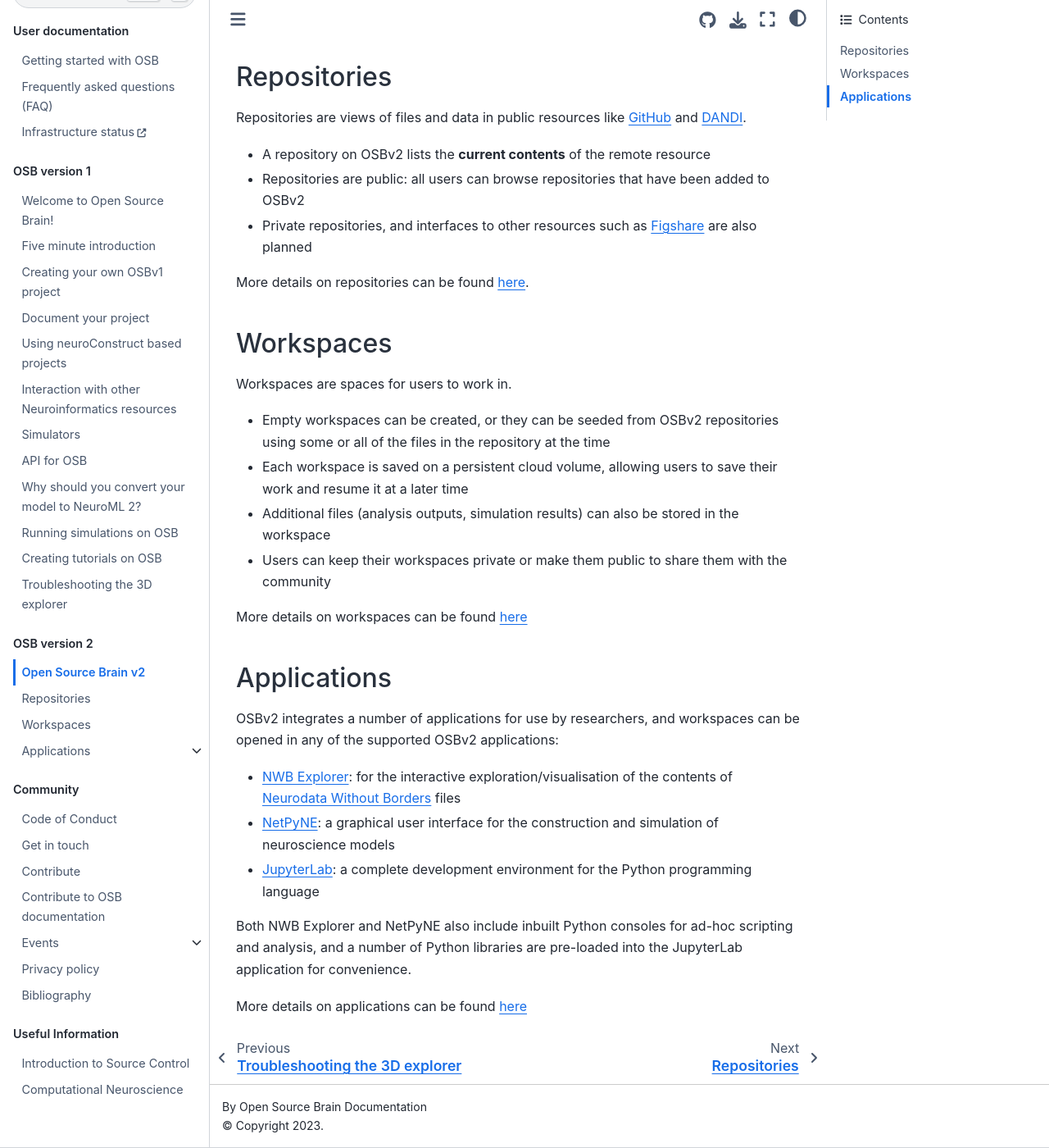
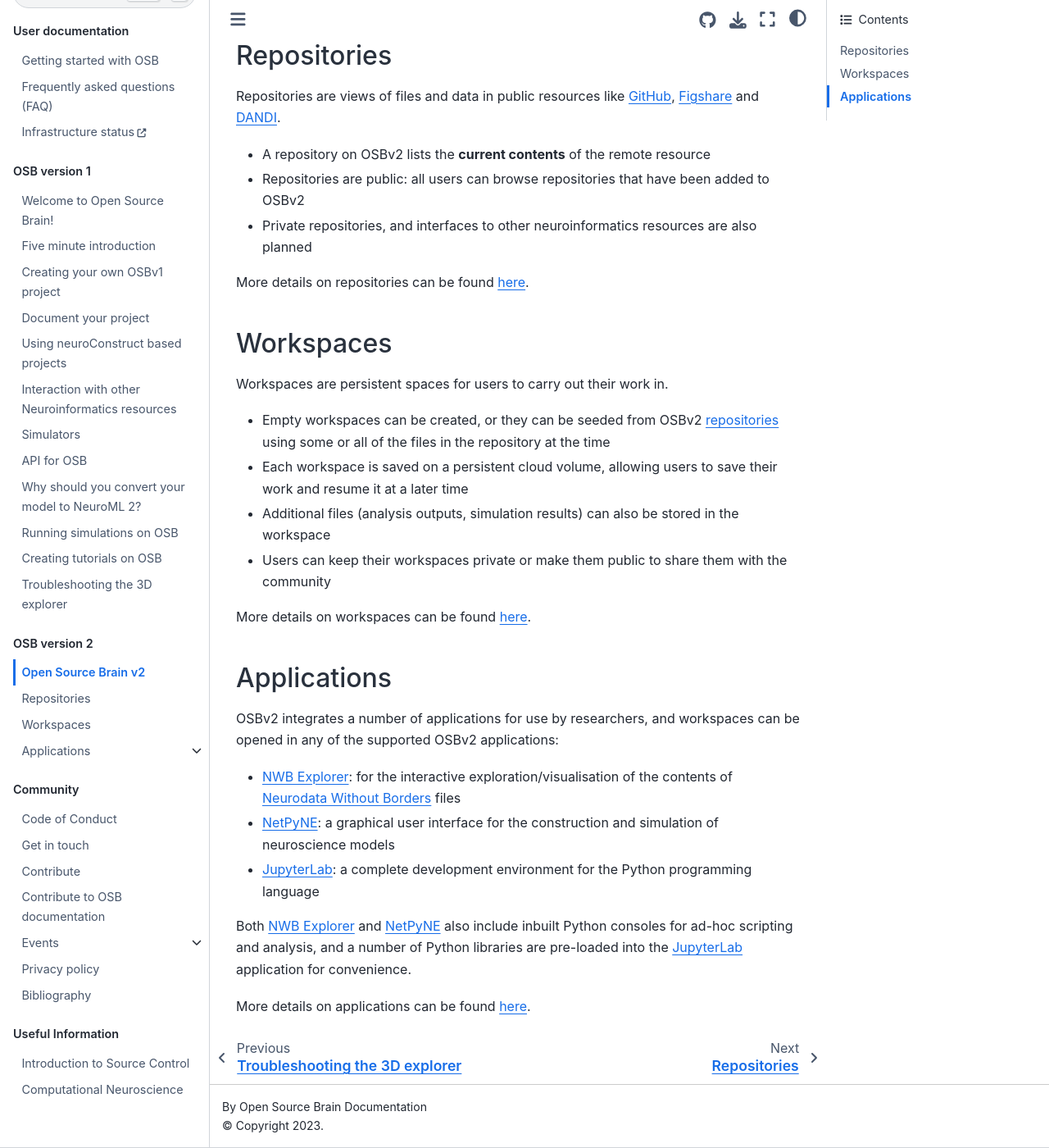
Before and after one commit to OpenSourceBrain/Documentation, a Jupyter Book: the page built from source/OSBv2/Overview.md, in a window 1280 px wide and 1400 px high, scrolled down 1029 px. Shown: the whole window at 82% size. Built offline with Jupyter Book 1.0.4 settings and Sphinx 7.4.7 and the Sphinx Book theme 1.1.4, drawn with Linux system fonts in a browser that asks for light colours; some of the changed text lies outside the part shown.

```diff
--- a/source/OSBv2/Overview.md
+++ b/source/OSBv2/Overview.md
@@ -22,35 +22,35 @@ Relationship between Repositories, Workspaces and Applications on OSBv2.
 (repositories)=
 ## Repositories
 
-Repositories are views of files and data in public resources like [GitHub](https://github.com) and [DANDI](https://gui.dandiarchive.org).
+Repositories are views of files and data in public resources like [GitHub](https://github.com), [Figshare](https://figshare.com) and [DANDI](https://gui.dandiarchive.org).
 
 - A repository on OSBv2 lists the **current contents** of the remote resource
 - Repositories are public: all users can browse repositories that have been added to OSBv2
-- Private repositories, and interfaces to other resources such as [Figshare](https://figshare.com/) are also planned
+- Private repositories, and interfaces to other neuroinformatics resources are also planned
 
 More details on repositories can be found {ref}`here <osbv2:repositories>`.
 
 (workspaces)=
 ## Workspaces
 
-Workspaces are spaces for users to work in.
+Workspaces are persistent spaces for users to carry out their work in.
 
-- Empty workspaces can be created, or they can be seeded from OSBv2 repositories using some or all of the files in the repository at the time
+- Empty workspaces can be created, or they can be seeded from OSBv2 {ref}`repositories <osbv2:repositories>` using some or all of the files in the repository at the time
 - Each workspace is saved on a persistent cloud volume, allowing users to save their work and resume it at a later time
 - Additional files (analysis outputs, simulation results) can also be stored in the workspace
 - Users can keep their workspaces private or make them public to share them with the community
 
-More details on workspaces can be found {ref}`here <osbv2:workspaces>`
+More details on workspaces can be found {ref}`here <osbv2:workspaces>`.
 
 (applications)=
 ## Applications
 
 OSBv2 integrates a number of applications for use by researchers, and workspaces can be opened in any of the supported OSBv2 applications:
 
-- [NWB Explorer](https://nwbexplorer.opensourcebrain.org): for the interactive exploration/visualisation of the contents of [Neurodata Without Borders](https://nwb.org) files
-- [NetPyNE](https://netpyne.org): a graphical user interface for the construction and simulation of neuroscience models
-- [JupyterLab](https://jupyterlab.readthedocs.io/en/latest/): a complete development environment for the Python programming language
+- {ref}`NWB Explorer <osbv2:applications:nwbe>`: for the interactive exploration/visualisation of the contents of [Neurodata Without Borders](https://nwb.org) files
+- {ref}`NetPyNE <osbv2:applications:netpyne>`: a graphical user interface for the construction and simulation of neuroscience models
+- {ref}`JupyterLab <osbv2:applications:jupyterlab>`: a complete development environment for the Python programming language
 
-Both NWB Explorer and NetPyNE also include inbuilt Python consoles for ad-hoc scripting and analysis, and a number of Python libraries are pre-loaded into the JupyterLab application for convenience.
+Both {ref}`NWB Explorer<osbv2:applications:nwbe>` and {ref}`NetPyNE <osbv2:applications:netpyne>` also include inbuilt Python consoles for ad-hoc scripting and analysis, and a number of Python libraries are pre-loaded into the {ref}`JupyterLab <osbv2:applications:jupyterlab>` application for convenience.
 
-More details on applications can be found {ref}`here <osbv2:applications>`
+More details on applications can be found {ref}`here <osbv2:applications>`.
```
Also changed, not shown: other parts of source/OSBv2/Overview.md (+1 -1 lines), source/General/GettingStarted.md (+1 -1 lines), source/OSBv2/JupyterLab.md (+10 -1 lines), source/OSBv2/NWBE.md (+11 -2 lines), source/OSBv2/NetPyNE.md (+14 -3 lines), source/images/jlab.png (added), source/images/netpyne.png (added), source/images/nwbe.png (added).
